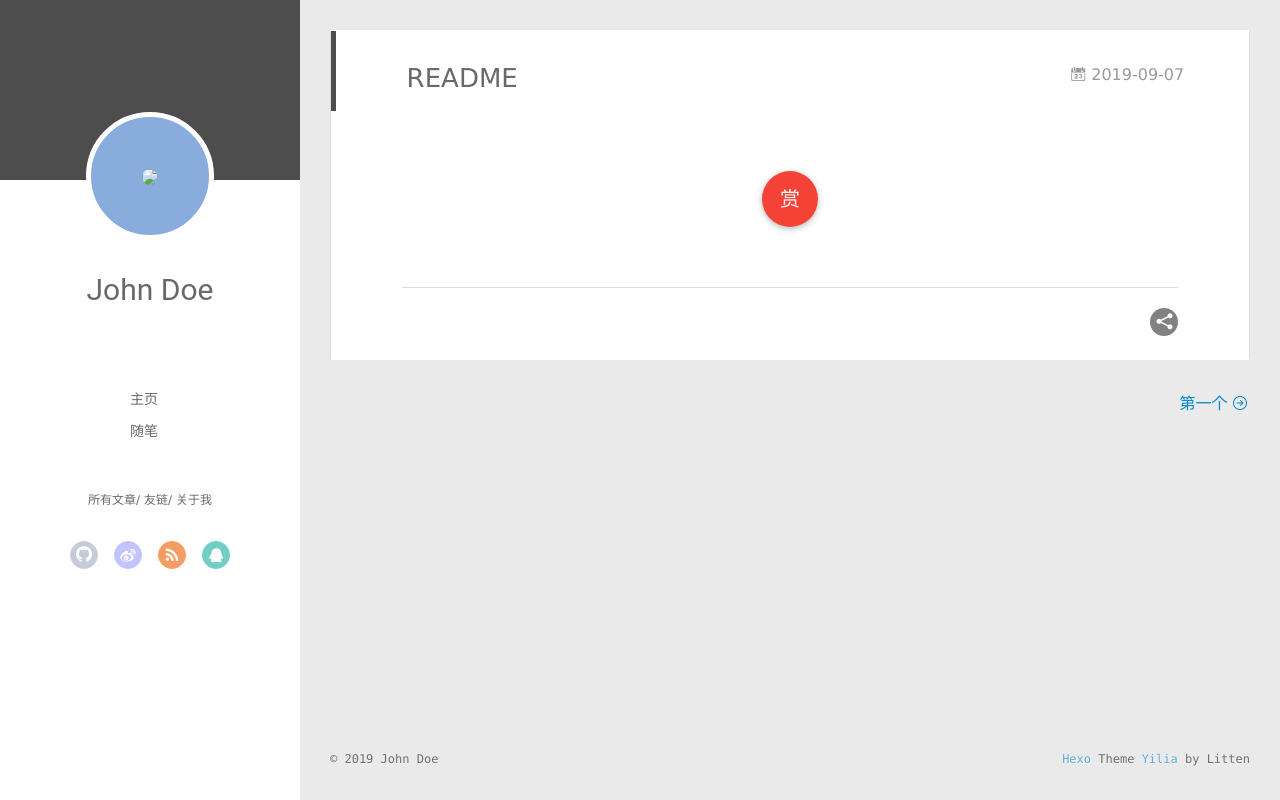
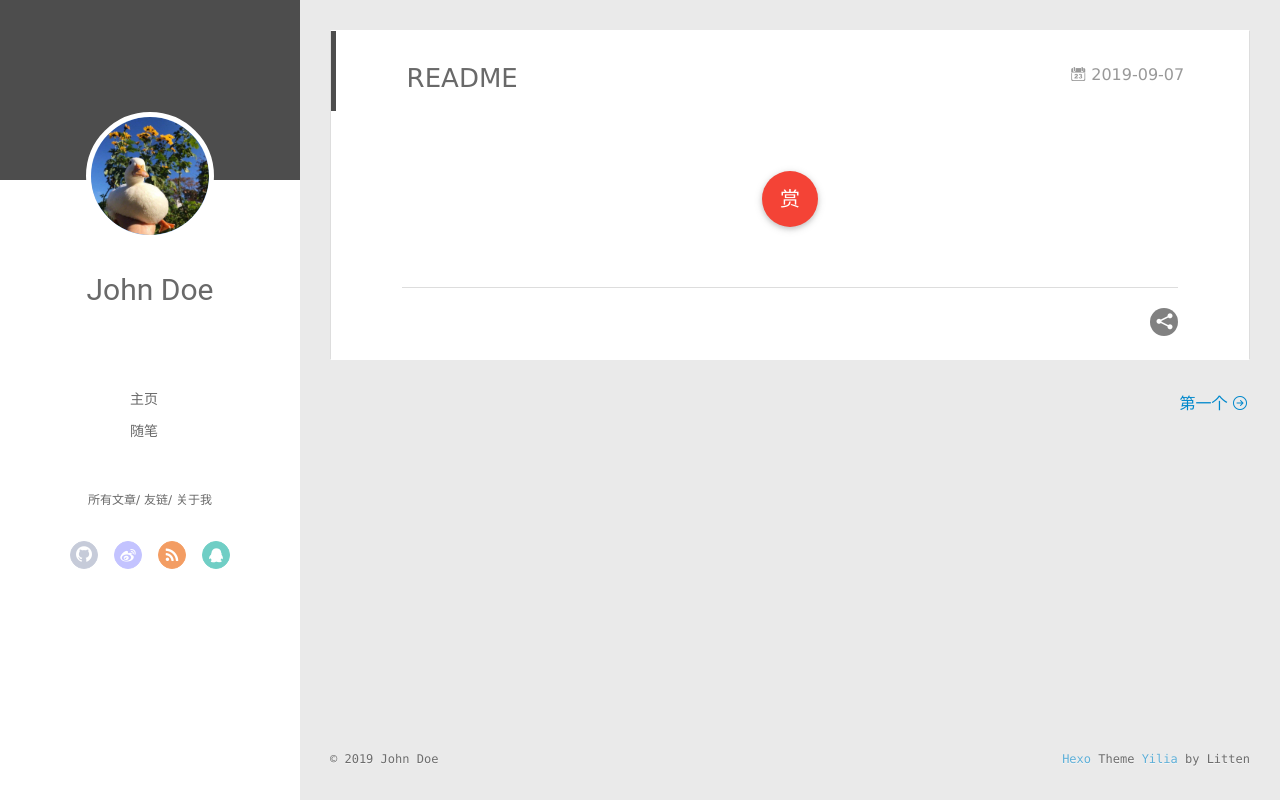
Before and after one commit to login573/login573.github.io, a plain HTML site: page 2019/09/07/README/index.html in a window 1280 px wide. Drawn offline with Linux system fonts and the light colour scheme; no server answers.

Commit message:
Site updated: 2019-09-08 11:31:02

```diff
--- a/2019/09/07/README/index.html
+++ b/2019/09/07/README/index.html
@@ -20,7 +20,7 @@
     <link rel="alternative" href="/atom.xml" title="Hexo" type="application/atom+xml">
 
 
-    <link rel="icon" href="../img/favicon.jpg">
+    <link rel="icon" href="/img/favicon.jpg">
 
   <link rel="stylesheet" type="text/css" href="/./main.0cf68a.css">
   <style type="text/css">
@@ -44,7 +44,7 @@
 <div class="intrude-less">
 	<header id="header" class="inner">
 		<a href="/" class="profilepic">
-			<img src="../img/head.png" class="js-avatar">
+			<img src="/img/head.png" class="js-avatar">
 		</a>
 		<hgroup>
 		  <h1 class="header-author"><a href="/">John Doe</a></h1>
@@ -102,7 +102,7 @@
 	<div class="intrude-less">
 		<header id="header" class="inner">
 			<div class="profilepic">
-				<img src="../img/head.png" class="js-avatar">
+				<img src="/img/head.png" class="js-avatar">
 			</div>
 			<hgroup>
 			  <h1 class="header-author js-header-author">John Doe</h1>
```
Also changed, not shown: 2019/09/07/hello-world/index.html (+3 -3 lines), 2019/09/07/第一个/index.html (+3 -3 lines), archives/2019/09/index.html (+3 -3 lines), archives/2019/index.html (+3 -3 lines), archives/index.html (+3 -3 lines), index.html (+3 -3 lines).
